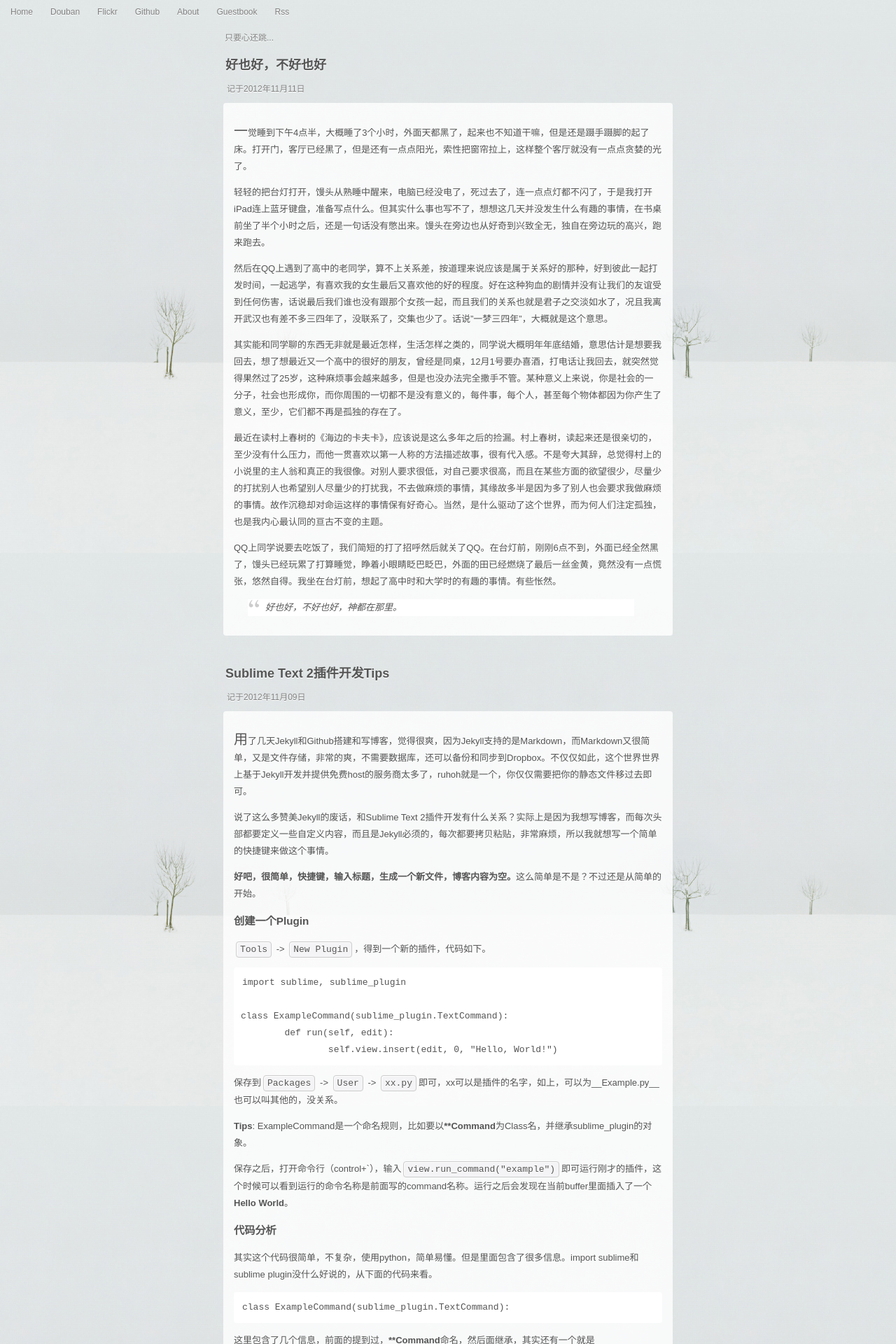
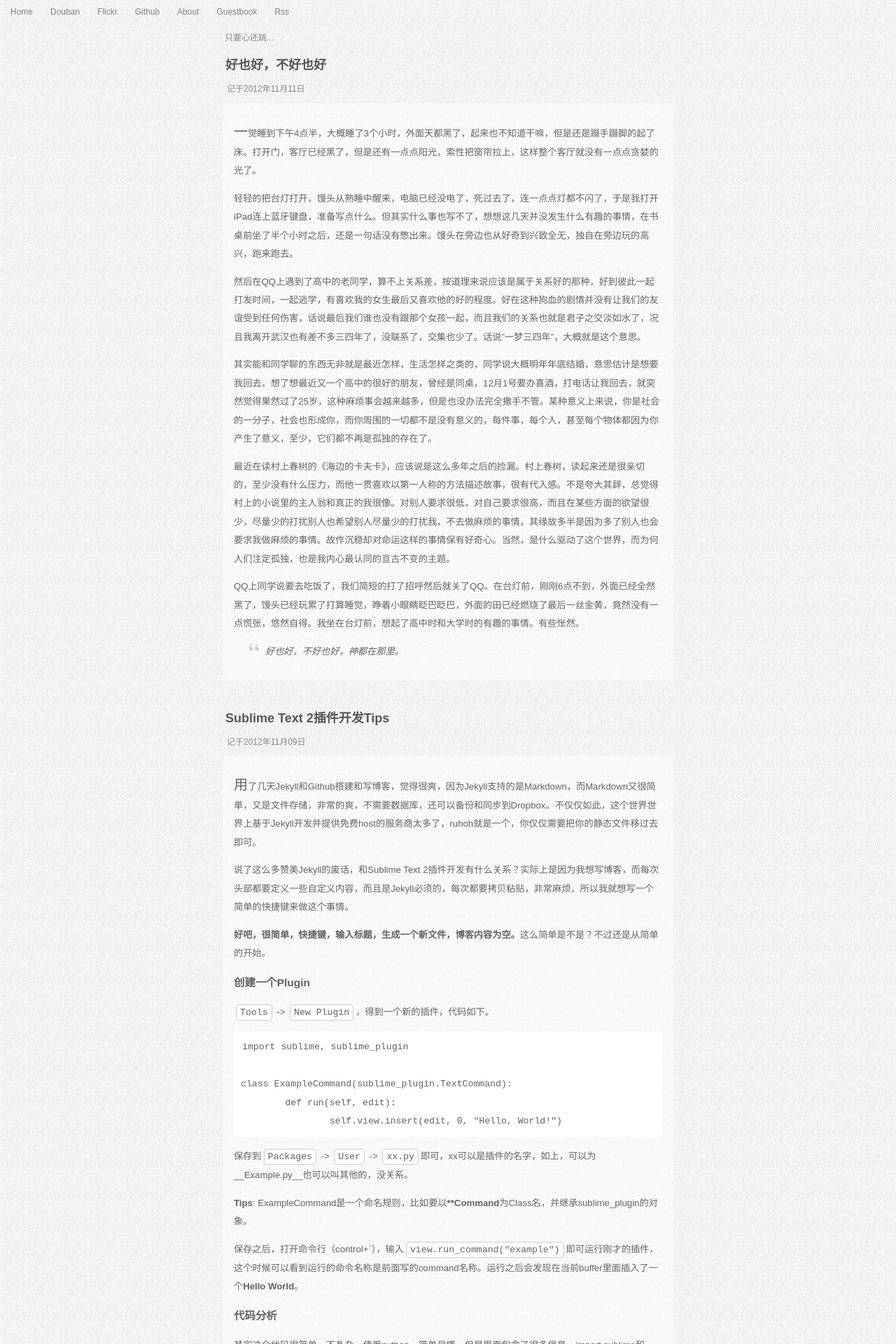
Before and after one commit to zwitzwit/guojing.github.com, a Jekyll site: the page built from index.html, in a window 1280 px wide. Shown: the top 1920 px of the page at 70% size. Built offline with Jekyll 4.4.1, drawn with Linux system fonts in a browser that asks for light colours; Markdown is read by kramdown in place of the engine named in the settings; the list of posts is cut into pages by our own code.

Commit message:
snow style

```diff
--- a/css/style.css
+++ b/css/style.css
@@ -1,4 +1,4 @@
-body {background: #e4e8e9 url('../images/bg2.jpg');background-attachment: fixed;}
+body {background: #e4e8e9 url('../images/bg.png');background-attachment: fixed;}
 body {font:12px/1.6 arial,helvetica,sans-serif;margin:0;padding:0;color:#666}
 
 .main {width:642px;margin:40px auto;}
@@ -33,10 +33,10 @@
 
 .title {font-size:1.5em;font-weight:bolder;margin-bottom:10px;text-shadow:0 1px 0 #f0f0f0;}
 
-.content {margin-bottom:40px;background: rgba(255, 255, 255, 0.8);}
-.content {color:#555;}
+.content {margin-bottom:40px;background: rgba(255, 255, 255, 0.5);font-size:1.1em;}
+.content {color:#626262; text-shadow:0 1px 0 white;}
 .content b{color:#5c5c5c;}
-.content {padding:15px;}
+.content {padding:15px;line-height: 2em;}
 
 .footer, .paginator{font-size:12px; text-shadow:0 1px 0 white;text-align:center;margin-top:-20px;margin-bottom:25px;color:rgb(85,85,85);}
 
@@ -74,8 +74,8 @@
 
 .douban {margin-right: 5px;}
 #disqus_container .comment {margin-left: -5px;}
-code {border:1px solid #ccc; background:#f4f4f6; padding:3px 5px; margin:0 3px;-moz-border-radius:4px;-webkit-border-radius:4px;border-radius:4px;text-shadow:0 1px 0 white; box-shadow:inset 1px 1px white;}
+code {border:1px solid #ccc; background:white; padding:3px 5px; margin:0 3px;-moz-border-radius:4px;-webkit-border-radius:4px;border-radius:4px;text-shadow:0 1px 0 white; box-shadow:inset 1px 1px white;}
 
 pre {padding:10px; background:white; text-shadow:0 1px 0 white; -moz-border-radius:4px;-webkit-border-radius:4px;border-radius:4px;}
-pre code {background: transparent; border: none; margin: -3px; box-shadow: none}
-blockquote {font-style: italic; background-image: url('../images/block.gif'); background-repeat: no-repeat; background-position: left top; padding-left: 25px; margin-left: 20px; background-color: white}
+pre code {background: white; border: none; margin: -3px; box-shadow: none}
+blockquote {font-style: italic; background-image: url('../images/block.png'); background-repeat: no-repeat; background-position: left top; padding-left: 25px; margin-left: 20px; background-color: transparent;}
```
Also changed, not shown: images/block.gif (deleted), images/block.png (added).
